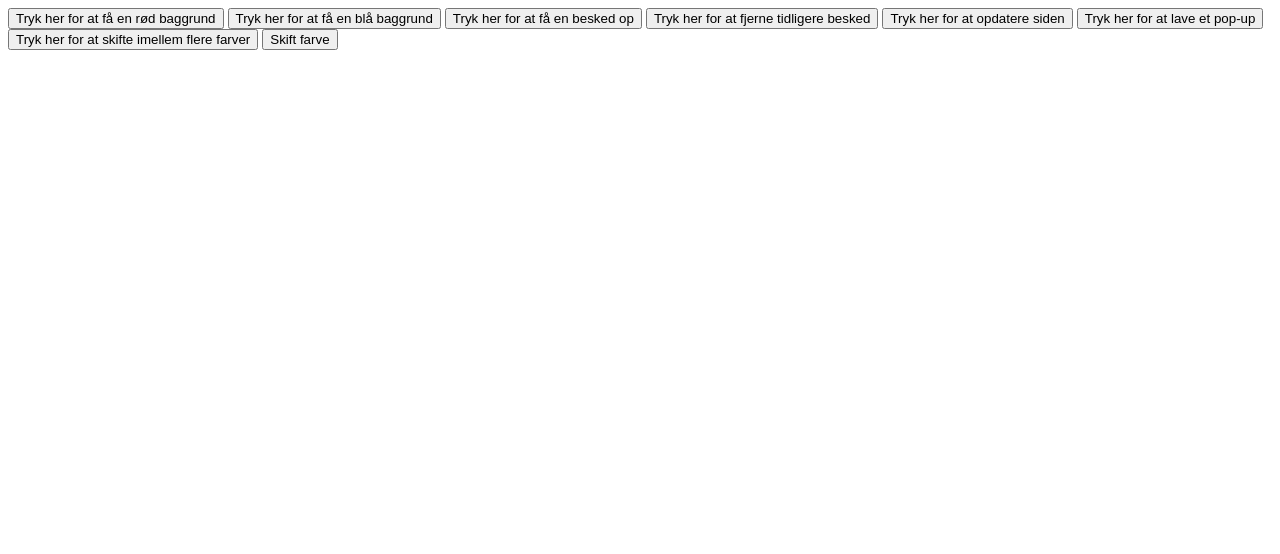
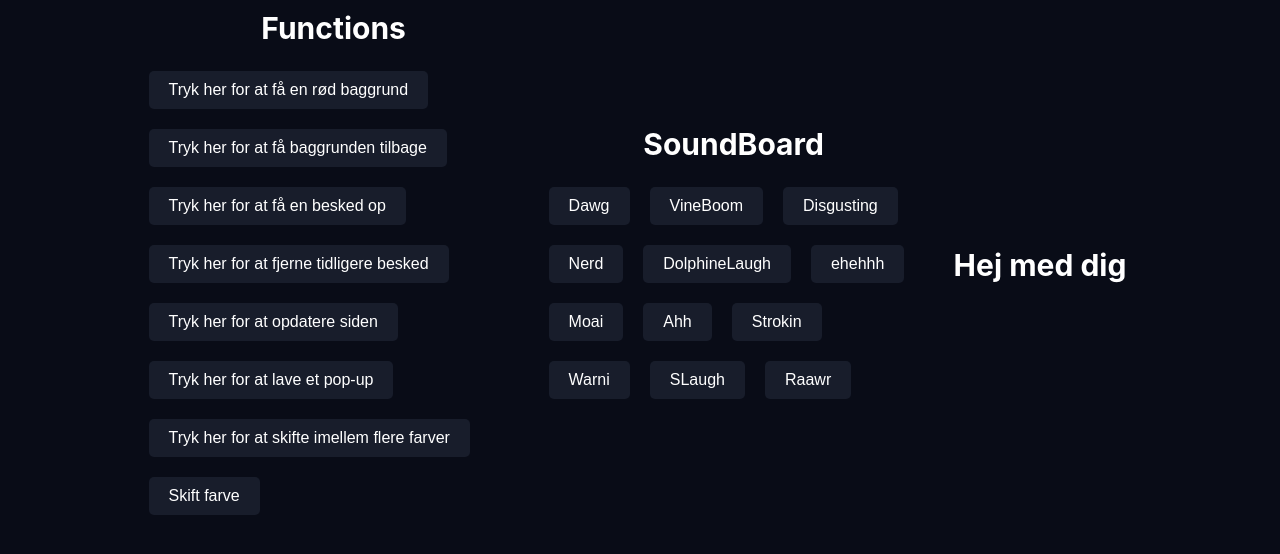
Before and after one commit to rts-cmk-wu12/gruppe-velse-knapper-azad-marks, a plain HTML site: page index.html in a window 1280 px wide. Both pictures are taken after a click on the button "Tryk her for at få en besked op". Drawn offline with Linux system fonts and the light colour scheme.

Commit message:
nye ting

```diff
--- /dev/null
+++ b/assets/css/style.css
@@ -0,0 +1,69 @@
+* {
+    padding: 0;
+    margin: 0;
+    box-sizing: border-box;
+}
+
+html {
+    font-size: 62.5%;
+}
+
+body {
+    display: flex;
+    justify-content: center;
+    align-items: center;
+    background-color: #090c17;
+}
+
+.right-button-container .left-button-container {
+    display: flex;
+    justify-content: center;
+    align-items: center;
+    flex-direction: column;
+    gap: 2rem;
+}
+
+h2{
+    text-align: center;
+    padding: 1rem 2rem;
+    text-decoration: none;
+    font-size: 3rem;
+    color: #fff;
+    border-radius: 12.5px;
+    font-family: ui-sans-serif, -apple-system, system-ui, "Segoe UI", Helvetica, "Apple Color Emoji", Arial, sans-serif, "Segoe UI Emoji", "Segoe UI Symbol";
+}
+
+h2:hover {
+    background-color: #242a3d;
+}
+
+.button-wrapper {
+    display: flex;
+    flex-wrap: wrap;
+    gap: 2rem;
+    max-width: 400px;
+    margin: 0 auto;
+    padding: 1.5rem;
+    border-radius: 5px;
+}
+
+.btn {
+    padding: 1rem 2rem;
+    font-size: 1.6rem;
+    background-color: #181d2b;
+    color: #fff;
+    border: none;
+    border-radius: 5px;
+    cursor: pointer;
+    transition: background-color 0.3s, transform 0.1s, box-shadow 0.1s;
+}
+
+.btn:hover {
+    background-color: #242a3d;
+}
+
+.btn:active {
+    background-color: #12161e;
+    transform: scale(0.95);
+    box-shadow: 0 2px 4px rgba(0, 0, 0, 0.2);
+}
--- /dev/null
+++ b/assets/js/app.js
@@ -0,0 +1,113 @@
+// Select DOM elements
+const elements = {
+    redButton: document.querySelector('#red-button'),
+    rBackgroundbutton: document.querySelector('#reset-background-button'),
+    refreshButton: document.getElementById('refresh-button'),
+    popupButton: document.querySelector('#popup-button'),
+    colorCycleButton: document.querySelector('#color-cycle-button'),
+    showMessageButton: document.querySelector('#show-message-button'),
+    removeMessageButton: document.querySelector('#remove-message-button'),
+    colorChangeButton: document.querySelector('#color-change-button'),
+    body: document.body,
+    soundButtons: {
+        dawg: document.getElementById('dawg-button'),
+        vineboom: document.getElementById('vineboom-button'),
+        disgusting: document.getElementById('disgusting-button'),
+        nerd: document.getElementById('nerd-button'),
+        dolphinelaugh: document.getElementById('dolphinelaugh-button'),
+        ehehhh: document.getElementById('ehehhh-button'),
+        moai: document.getElementById('moai-button'),
+        ahh: document.getElementById('ahh-button'),
+        strokin: document.getElementById('strokin-button'),
+        warni: document.getElementById('warni-button'),
+        slaugh: document.getElementById('slaugh-button'),
+        raawr: document.getElementById('raawr-button')
+    }
+};
+
+// Variables for managing state
+let message = null;
+const colors = ['red', 'blue', 'green', 'yellow', 'purple', 'lightblue', 'black', 'white'];
+let currentColorIndex = 0;
+const buttonColors = [...colors];
+let currentButtonColorIndex = 0;
+
+// Change the background color of the body
+function changeBackgroundColor(color) {
+    elements.body.style.backgroundColor = color;
+}
+
+// Display a message on the page
+function showMessage() {
+    if (!message) {
+        message = document.createElement('h2');
+        message.textContent = "Hej med dig";
+        elements.body.appendChild(message);
+    }
+}
+
+// Remove the displayed message
+function removeMessage() {
+    if (message) {
+        elements.body.removeChild(message);
+        message = null;
+    }
+}
+
+// Reload the page
+function refreshPage() {
+    location.reload();
+}
+
+// Show a popup alert
+function showPopup() {
+    alert('Hej med dig din adem');
+}
+
+// Cycle through colors for the background
+function cycleBackgroundColor() {
+    currentColorIndex = (currentColorIndex + 1) % colors.length;
+    changeBackgroundColor(colors[currentColorIndex]);
+}
+
+// Change the color of the button
+function changeButtonColor() {
+    currentButtonColorIndex = (currentButtonColorIndex + 1) % buttonColors.length;
+    elements.colorChangeButton.style.backgroundColor = buttonColors[currentButtonColorIndex];
+}
+
+// Play sound
+function playSound(soundName) {
+    const audio = new Audio(`/assets/mp3/${soundName}.mp3`);
+    audio.play();
+}
+
+// Event listeners for buttons
+elements.redButton.addEventListener('click', () => changeBackgroundColor('red'));
+elements.rBackgroundbutton.addEventListener('click', () => changeBackgroundColor('#090c17'));
+elements.showMessageButton.addEventListener('click', showMessage);
+elements.removeMessageButton.addEventListener('click', removeMessage);
+elements.refreshButton.addEventListener('click', refreshPage);
+elements.popupButton.addEventListener('click', showPopup);
+elements.colorCycleButton.addEventListener('click', cycleBackgroundColor);
+elements.colorChangeButton.addEventListener('click', changeButtonColor);
+
+// Sound buttons
+const soundEvents = {
+    Dawg: 'dawg',
+    VineBoom: 'vineboom',
+    Disgusting: 'disgusting',
+    Nerd: 'nerd',
+    DolphineLaugh: 'dolphinelaugh',
+    ehehhh: 'ehehhh',
+    Moai: 'moai',
+    Ahh: 'ahh',
+    Strokin: 'strokin',
+    Warni: 'warni',
+    SLaugh: 'slaugh',
+    Raawr: 'raawr'
+};
+
+Object.keys(soundEvents).forEach(sound => {
+    elements.soundButtons[soundEvents[sound]].addEventListener('click', () => playSound(sound));
+});
--- a/buttons.js
+++ /dev/null
@@ -1,90 +0,0 @@
-const redButton = document.querySelector('#red-button');
-const blueButton = document.querySelector('#blue-button');
-const refreshButton = document.getElementById('refresh-button');
-const popupButton = document.querySelector('#popup-button');
-const colorCycleButton = document.querySelector('#color-cycle-button');
-const showMessageButton = document.querySelector('#show-message-button');
-const removeMessageButton = document.querySelector('#remove-message-button');
-const colorChangeButton = document.querySelector('#color-change-button');
-
-
-
-const body = document.body;
-
-
-
-function colorChange(color) {
-    body.style.backgroundColor = color;
-}
-
-// Til at få siden til at være rød ved at trykke på knappen
-redButton.addEventListener('click', () => colorChange('red'));
-
-
-
-// Til at få siden til at være blå ved at trykke på knappen
-blueButton.addEventListener('click', () => colorChange('blue'));
-
-
-
-
-// Til at vise en besked på siden når man trykker på knappen
-
-showMessageButton.addEventListener('click', showMessage);
-
-function showMessage() {
-
-    if (!message) {
-        message = document.createElement('p');
-        message.textContent = "Hej med dig";
-        body.appendChild(message);
-    }
-}
-
-
-// Til at fjerne beskeden når man trykker på knappen
-
-removeMessageButton.addEventListener('click', removeMessage);
-
-function removeMessage() {
-
-    if (message) {
-        body.removeChild(message);
-        message = null;
-    }
-}
-
-
-// Til at opdatere hjemmesiden ved at trykke på knappen
-refreshButton.addEventListener('click', function() {
-    location.reload();
-});
-
-
-// Til at få en popup når man trykker på knappen
-popupButton.addEventListener('click', function() {
-    alert('Hej med dig');
-});
-
-
-// Til at skifte imellem nye farver når man trykker på knappen
-const colors = ['red', 'blue', 'green', 'yellow', 'purple', 'lightblue', 'black', 'white'];
-let currentColorIndex = 0;
-
-colorCycleButton.addEventListener('click', function() {
-    currentColorIndex = (currentColorIndex + 1) % colors.length;
-    body.style.backgroundColor = colors[currentColorIndex];
-});
-
-
-// Til at skifte farve på knappen hver gang man trykker på den
-
-const buttonColors = ['red', 'blue', 'green', 'yellow', 'purple', 'lightblue', 'black', 'white'];
-let currentButtonColorIndex = 0;
-
-
-colorChangeButton.addEventListener('click', function() {
-
-    currentButtonColorIndex = (currentButtonColorIndex + 1) % buttonColors.length;
-    colorChangeButton.style.backgroundColor = buttonColors[currentButtonColorIndex];
-});
--- a/index.html
+++ b/index.html
@@ -1,25 +1,58 @@
 <!DOCTYPE html>
 <html lang="en">
-<head>
-    <meta charset="UTF-8">
-    <meta name="viewport" content="width=device-width, initial-scale=1.0">
-    <title>Button</title>
-    <script src="buttons.js" defer></script>
-</head>
-<body>
+  <head>
+    <meta charset="UTF-8" />
+    <meta name="viewport" content="width=device-width, initial-scale=1.0" />
+    <title>Soundboard</title>
+    <link rel="stylesheet" href="assets/css/style.css" />
+    <link rel="icon" type="image/x-icon" href="assets/img/icon.ico" />
+  </head>
+  <body>
+    <section class="left-button-container">
+      <h2>Functions</h2>
+      <div class="button-wrapper">
+        <button class="btn" id="red-button">
+          Tryk her for at få en rød baggrund
+        </button>
+        <button class="btn" id="reset-background-button">
+          Tryk her for at få baggrunden tilbage
+        </button>
+        <button class="btn" id="show-message-button">
+          Tryk her for at få en besked op
+        </button>
+        <button class="btn" id="remove-message-button">
+          Tryk her for at fjerne tidligere besked
+        </button>
+        <button class="btn" id="refresh-button">
+          Tryk her for at opdatere siden
+        </button>
+        <button class="btn" id="popup-button">
+          Tryk her for at lave et pop-up
+        </button>
+        <button class="btn" id="color-cycle-button">
+          Tryk her for at skifte imellem flere farver
+        </button>
+        <button class="btn" id="color-change-button">Skift farve</button>
+      </div>
+    </section>
 
-
-    <button id="red-button">Tryk her for at få en rød baggrund</button>
-    <button id="blue-button">Tryk her for at få en blå baggrund</button>
-    <button id="show-message-button">Tryk her for at få en besked op</button>
-    <button id="remove-message-button">Tryk her for at fjerne tidligere besked</button>
-    <button id="refresh-button">Tryk her for at opdatere siden</button>
-    <button id="popup-button">Tryk her for at lave et pop-up</button>
-    <button id="color-cycle-button">Tryk her for at skifte imellem flere farver</button>
-    <button id="color-change-button">Skift farve</button>
-
-
-
-
-</body>
+    <section class="right-button-container">
+      <h2>SoundBoard</h2>
+      <div class="button-wrapper">
+        <button class="btn" id="dawg-button">Dawg</button>
+        <button class="btn" id="vineboom-button">VineBoom</button>
+        <button class="btn" id="disgusting-button">Disgusting</button>
+        <button class="btn" id="nerd-button">Nerd</button>
+        <button class="btn" id="dolphinelaugh-button">DolphineLaugh</button>
+        <button class="btn" id="ehehhh-button">ehehhh</button>
+        <button class="btn" id="moai-button">Moai</button>
+        <button class="btn" id="ahh-button">Ahh</button>
+        <button class="btn" id="strokin-button">Strokin</button>
+        <button class="btn" id="warni-button">Warni</button>
+        <button class="btn" id="slaugh-button">SLaugh</button>
+        <button class="btn" id="raawr-button">Raawr</button>
+      </div>
+    </section>
+    <script src="/assets/js/app.js" defer></script>
+  </body>
 </html>
```
Also changed, not shown: assets/img/icon.ico (added), assets/img/logo.png (added), 14 other files.
